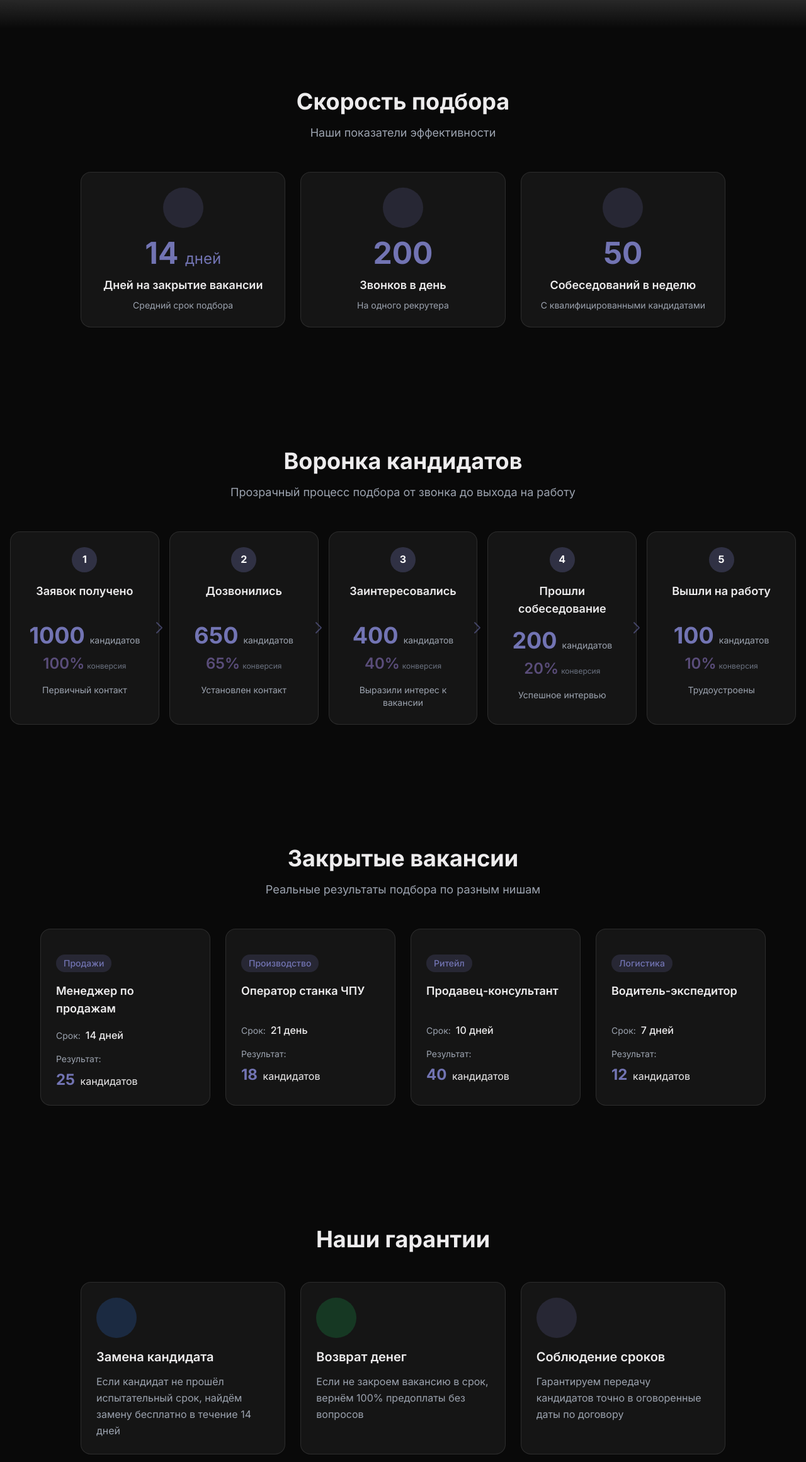
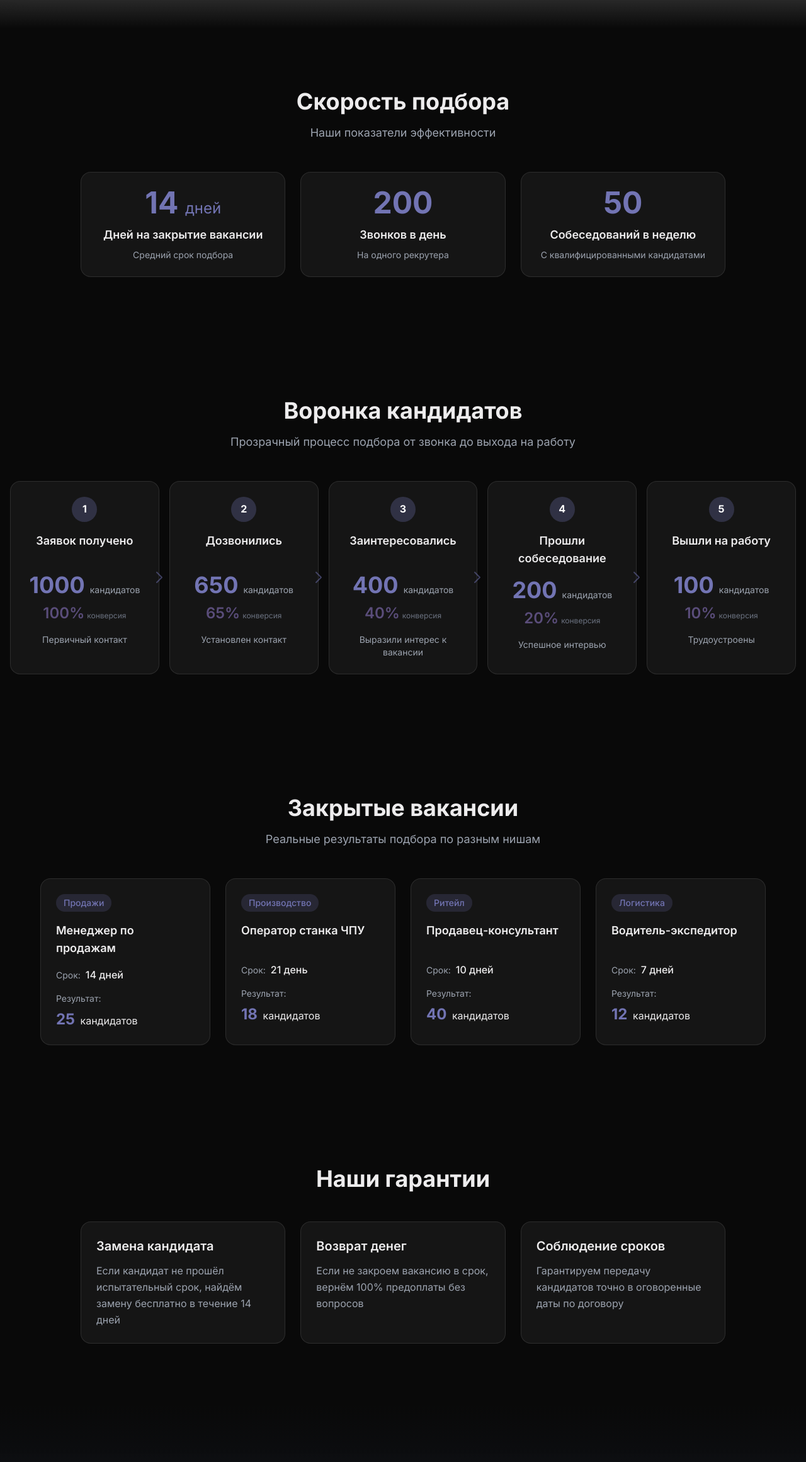
Before and after one commit to iac-iac-iac/mita-marketing-agency, a Next.js app: page /services/recruiting in a window 1280 px wide. Shown: the part 755-3077 px from the top of the page at 63% size. Built offline with nearby package versions, Linux system fonts and the light colour scheme; grey boxes are pictures that could not be loaded.

Commit message:
refactor: удалить места под иконки

```diff
--- a/src/components/blocks/GuaranteeSection.tsx
+++ b/src/components/blocks/GuaranteeSection.tsx
@@ -5,7 +5,6 @@ import { motion } from 'framer-motion'
 interface Guarantee {
   title: string
   description: string
-  icon: string
   color?: 'blue' | 'green' | 'purple' | 'red' | 'orange'
 }
 
@@ -20,15 +19,6 @@ export default function GuaranteeSection({
   title = 'Наши гарантии',
   description
 }: GuaranteeSectionProps) {
-  // Цветовые схемы для иконок
-  const colorClasses = {
-    blue: 'bg-blue-500/20 text-blue-400',
-    green: 'bg-green-500/20 text-green-400',
-    purple: 'bg-direct-primary/20 text-direct-primary',
-    red: 'bg-red-500/20 text-red-400',
-    orange: 'bg-orange-500/20 text-orange-400',
-  }
-
   return (
     <section className="py-16 md:py-24">
       <div className="container mx-auto px-4">
@@ -63,13 +53,6 @@ export default function GuaranteeSection({
               transition={{ duration: 0.5, delay: index * 0.15 }}
               className="glass p-6 rounded-2xl hover:bg-white/5 transition-colors"
             >
-              {/* Иконка */}
-              <div className={`w-16 h-16 mb-4 rounded-full flex items-center justify-center text-3xl ${
-                colorClasses[guarantee.color || 'purple']
-              }`}>
-                {guarantee.icon}
-              </div>
-
               {/* Заголовок гарантии */}
               <h3 className="text-xl font-semibold mb-3">
                 {guarantee.title}
--- a/src/components/blocks/QualityControl.tsx
+++ b/src/components/blocks/QualityControl.tsx
@@ -6,7 +6,6 @@ import Image from 'next/image'
 interface ControlLevel {
   title: string
   description: string
-  icon: string
   features: string[]
 }
 
@@ -61,11 +60,6 @@ export default function QualityControl({
               }}
               className="glass p-6 rounded-2xl hover:bg-white/10 transition-all duration-300 hover:scale-105 group"
             >
-              {/* Иконка */}
-              <div className="w-16 h-16 mb-6 rounded-xl bg-direct-primary/20 flex items-center justify-center overflow-hidden group-hover:bg-direct-primary/30 transition-colors">
-                <span className="text-3xl">{level.icon}</span>
-              </div>
-
               {/* Заголовок */}
               <h3 className="text-xl font-bold text-direct-light mb-3">
                 {level.title}
--- a/src/components/blocks/SpeedMetrics.tsx
+++ b/src/components/blocks/SpeedMetrics.tsx
@@ -56,11 +56,6 @@ export default function SpeedMetrics({
               transition={{ duration: 0.5, delay: index * 0.15 }}
               className="glass p-6 rounded-2xl text-center hover:bg-white/5 transition-colors"
             >
-              {/* Иконка */}
-              <div className="w-16 h-16 mx-auto mb-4 rounded-full bg-direct-primary/20 flex items-center justify-center text-3xl">
-                {metric.icon}
-              </div>
-
               {/* Значение с Counter */}
               <div className="mb-3">
                 <span className="text-4xl md:text-5xl font-bold text-direct-primary">
--- a/src/components/blocks/VacancyCases.tsx
+++ b/src/components/blocks/VacancyCases.tsx
@@ -8,7 +8,6 @@ interface VacancyCase {
   position: string
   deadline: string
   result: string
-  icon: string
 }
 
 interface VacancyCasesProps {
@@ -62,11 +61,6 @@ export default function VacancyCases({
               transition={{ duration: 0.5, delay: index * 0.1 }}
               className="glass p-6 rounded-2xl hover:bg-white/5 transition-colors"
             >
-              {/* Иконка */}
-              <div className="text-4xl mb-4">
-                {caseItem.icon}
-              </div>
-
               {/* Ниша */}
               <div className="inline-block px-3 py-1 rounded-full bg-direct-primary/20 text-direct-primary text-sm font-medium mb-4">
                 {caseItem.niche}
```
